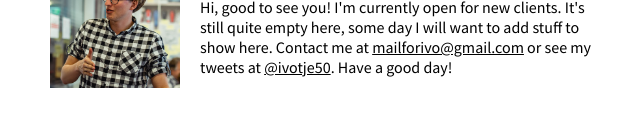
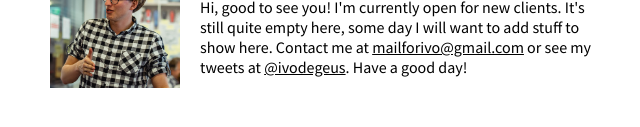
Before and after one commit to idegeus/ivo, a plain HTML site: page index.html in a window 1280 px wide. Shown: the part 377-504 px from the top of the page, 310-950 px from the left. Drawn offline with Linux system fonts and the light colour scheme.

Commit message:
chore(): changed twitter handle

```diff
--- a/index.html
+++ b/index.html
@@ -76,7 +76,7 @@
 			<img src='./ivo.jpg' id='ivo' />
 			<div>
 				<h1>Ivo de Geus <span>// IDPproducts</span></h1>
-				Hi, good to see you! I'm currently open for new clients. It's still quite empty here, some day I will want to add stuff to show here. Contact me at <a href='mailto:mailforivo@gmail.com'>mailforivo@gmail.com</a> or see my tweets at <a href='https://twitter.com/ivotje50'>@ivotje50</a>. Have a good day!
+				Hi, good to see you! I'm currently open for new clients. It's still quite empty here, some day I will want to add stuff to show here. Contact me at <a href='mailto:mailforivo@gmail.com'>mailforivo@gmail.com</a> or see my tweets at <a href='https://twitter.com/ivodegeus'>@ivodegeus</a>. Have a good day!
 			</div>
 		</div>
 	</body>
```
